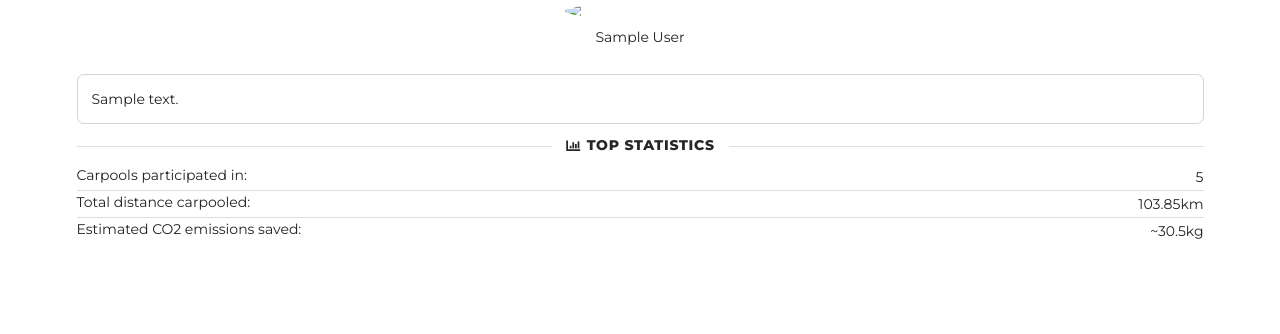
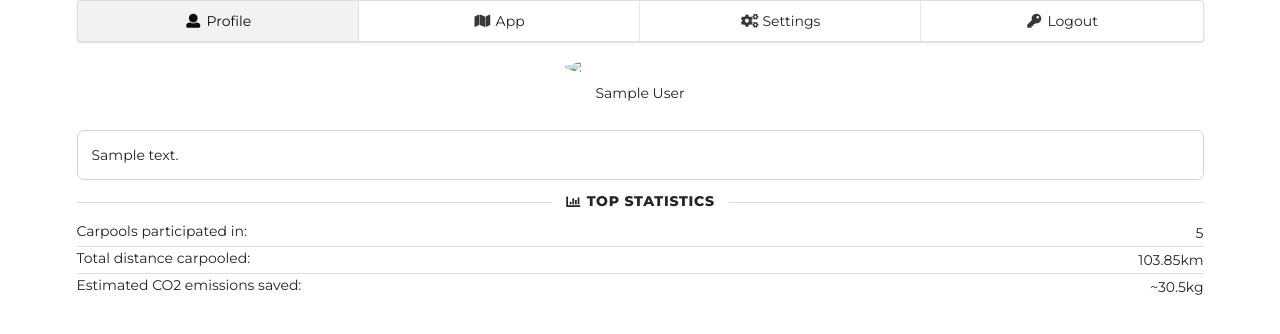
Before and after one commit to IsaacCheng9/travel-buddy, a Flask app: template src/travel_buddy/templates/profile.html in a window 1280 px wide. Shown: the top 334 px of the page. Run offline with Flask 2, Linux system fonts and the light colour scheme; a user stored in the database is signed in; tables that the repository leaves empty hold one stand-in row (values such as "Sample post"); the template is opened without the code that fills it: most values are stand-ins (such as "Sample title", 1, 10 or a date in 2020); some libraries are stand-ins or nearby versions.

Commit message:
add login error, basic profile, add logout feature

```diff
--- a/src/travel_buddy/app.py
+++ b/src/travel_buddy/app.py
@@ -5,6 +5,7 @@ from flask import Flask, request, session, redirect
 import travel_buddy.views.login as login
 import travel_buddy.views.register as register
 import travel_buddy.views.profile as profile
+import travel_buddy.views.logout as logout
 
 BASE_DIR = os.path.dirname(os.path.abspath(__file__))
 DB_PATH = os.path.join(BASE_DIR, "db.sqlite3")
@@ -13,6 +14,7 @@ app = Flask(__name__)
 app.register_blueprint(register.register_blueprint, url_prefix="")
 app.register_blueprint(login.login_blueprint, url_prefix="")
 app.register_blueprint(profile.profile_blueprint, url_prefix="")
+app.register_blueprint(logout.logout_blueprint, url_prefix="")
 
 app.url_map.strict_slashes = False
 app.secret_key = (
--- a/src/travel_buddy/templates/profile.html
+++ b/src/travel_buddy/templates/profile.html
@@ -10,6 +10,16 @@
 
 <body>
 	<div class="ui container" id="container">
+
+		{% if "username" in session %}
+		<div class="ui four item menu">
+			<a href="/profile" class="active item"><i class="icon user"></i> Profile</a>
+			<a href="" class="item"><i class="icon map"></i> App</a>
+			<a href="" class="item"><i class="icon settings"></i> Settings</a>
+			<a href="/logout" class="item"><i class="icon key"></i> Logout</a>
+		</div>
+		{%endif%}
+
 		<div class="ui grid">
 			<div class="sixteen wide column">
 				<div class="center">
```
Also changed, not shown: src/travel_buddy/templates/login.html (+7 -0 lines), src/travel_buddy/views/login.py (+3 -4 lines), src/travel_buddy/views/logout.py (added, +27 -0 lines), db.sqlite3, src/db.sqlite3 (deleted), src/travel_buddy/db.sqlite3 (added).
